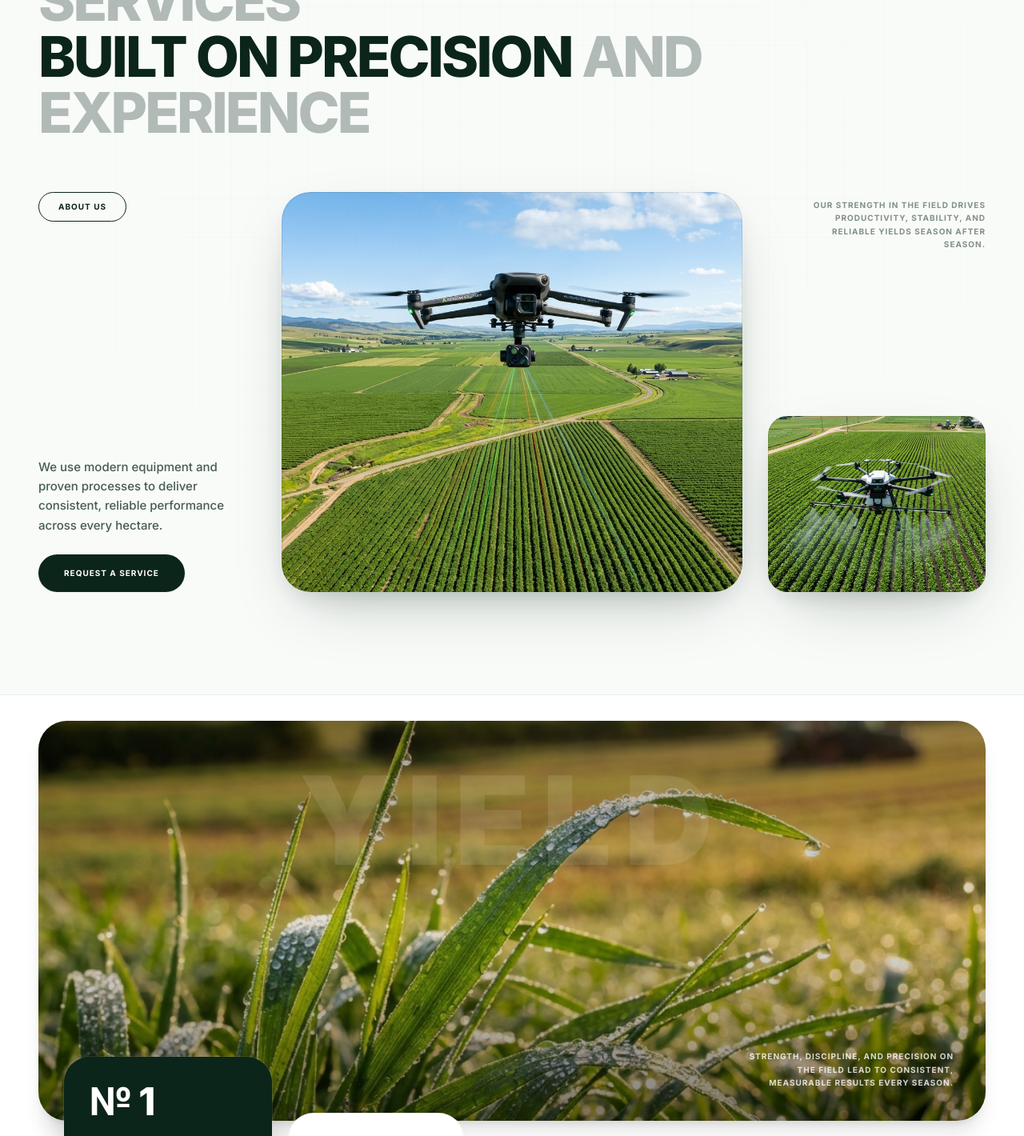
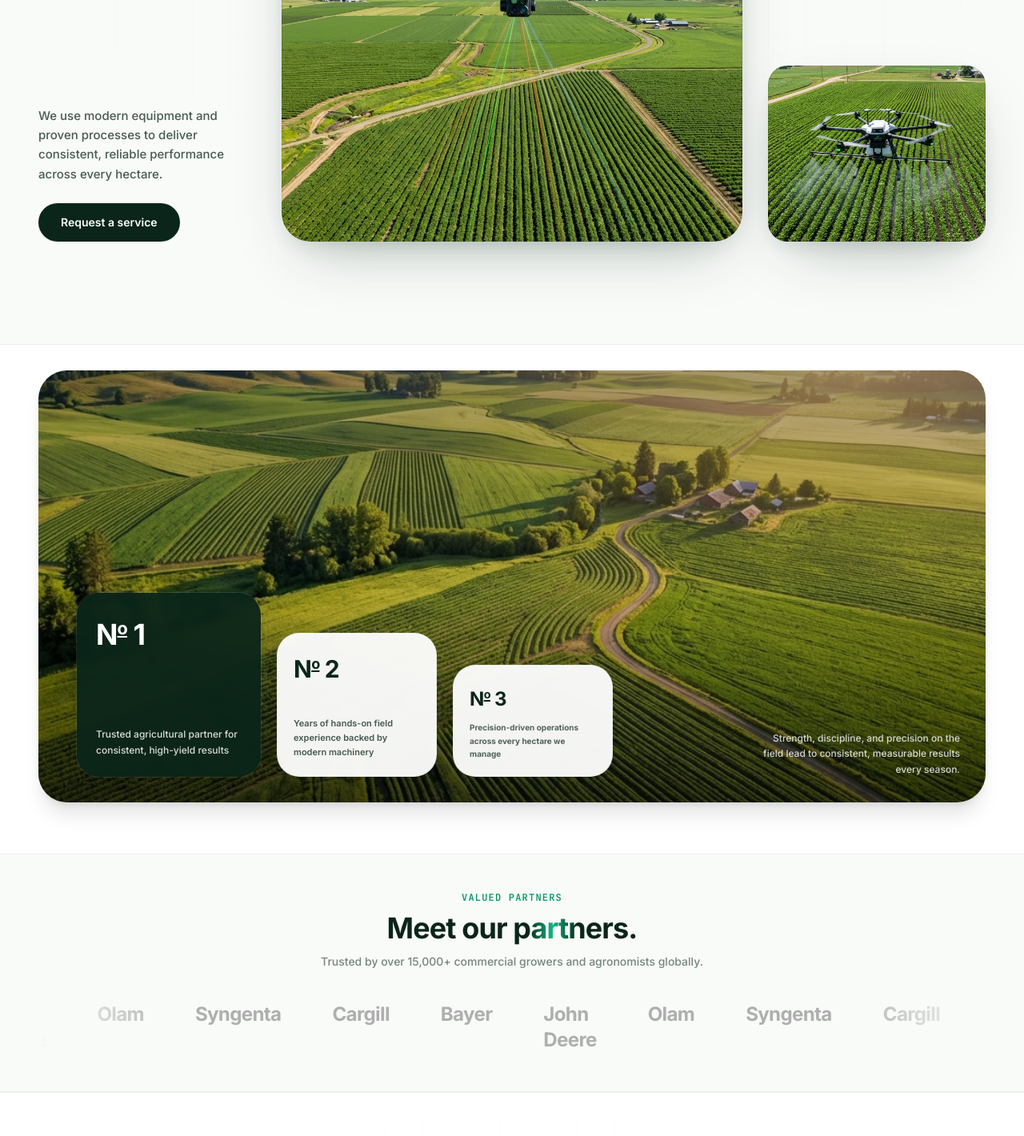
Before and after one commit to SULECO-AGRI/Agri-ERP, a React (Vite) app: page / in a window 1280 px wide. Shown: the part 1330-2750 px from the top of the page at 80% size. Built offline with nearby package versions, Linux system fonts and the light colour scheme.

Commit message:
implement AgriculturalServices and StatsBanner components with assets to landing page

```diff
--- a/src/App.tsx
+++ b/src/App.tsx
@@ -36,9 +36,9 @@ function App() {
         {page === 'home' && (
           <>
             <Hero onNavigate={navigate} />
-            <TrustBar />
             <AgriculturalServices />
             <StatsBanner />
+            <TrustBar />
             <OrbitSection />
             <Pillars />
             <InteractiveCallout />
--- a/src/components/AgriculturalServices.tsx
+++ b/src/components/AgriculturalServices.tsx
@@ -10,14 +10,14 @@ export function AgriculturalServices() {
 
       <div className="mx-auto max-w-8xl px-5 sm:px-8 lg:px-12">
 
-        {/* Large Uppercase Header spanning top width */}
+        {/* Large Header spanning top width matching Hero style */}
         <h2
-          className={`text-4xl font-extrabold tracking-tightest leading-[1.08] text-forest-950 sm:text-5xl md:text-6xl lg:text-[70px] uppercase transition-all duration-1000 ${
+          className={`text-4xl font-bold tracking-tightest leading-[1.05] text-forest-950 sm:text-5xl md:text-6xl lg:text-[70px] transition-all duration-1000 ${
             shown ? 'opacity-100 translate-y-0' : 'opacity-0 translate-y-6'
           }`}
         >
           Professional Agricultural <span className="text-forest-950/30">Services</span> <br />
-          built on precision <span className="text-forest-950/30">and experience</span>
+          Built on Precision <span className="text-forest-950/30">and Experience</span>
         </h2>
 
         {/* 3-Column Layout Block */}
@@ -30,7 +30,7 @@ export function AgriculturalServices() {
             }`}
           >
             {/* Top pill outline button */}
-            <button className="self-start rounded-full border border-forest-950 px-6 py-2.5 text-[10px] font-bold uppercase tracking-widest text-forest-950 hover:bg-forest-950 hover:text-white transition-all duration-300 active:scale-[0.98]">
+            <button className="self-start rounded-full border border-forest-950 px-5 py-2 text-xs font-semibold text-forest-950 hover:bg-forest-950 hover:text-white transition-all duration-300 active:scale-[0.98]">
               About us
             </button>
 
@@ -39,7 +39,7 @@ export function AgriculturalServices() {
               <p className="text-[15px] font-medium leading-relaxed text-forest-950/75 max-w-[280px]">
                 We use modern equipment and proven processes to deliver consistent, reliable performance across every hectare.
               </p>
-              <button className="mt-6 self-start rounded-full bg-forest-950 px-8 py-4 text-[10px] font-bold uppercase tracking-widest text-white shadow-sm hover:bg-forest-900 transition-all duration-300 active:scale-[0.98]">
+              <button className="mt-6 self-start rounded-full bg-forest-950 px-7 py-3.5 text-sm font-semibold text-white shadow-sm hover:bg-forest-900 transition-all duration-300 active:scale-[0.98]">
                 Request a service
               </button>
             </div>
@@ -68,8 +68,8 @@ export function AgriculturalServices() {
               shown ? 'opacity-100 translate-x-0' : 'opacity-0 translate-x-6'
             }`}
           >
-            {/* Top aligned text, uppercase right-aligned */}
-            <p className="text-[10px] font-bold tracking-widest text-forest-950/50 uppercase text-right leading-relaxed max-w-[240px] self-end pt-2">
+            {/* Top aligned text, standard right-aligned tag */}
+            <p className="text-xs font-medium leading-relaxed text-forest-950/65 text-right max-w-[240px] self-end pt-2">
               Our strength in the field drives productivity, stability, and reliable yields season after season.
             </p>
 
--- a/src/components/StatsBanner.tsx
+++ b/src/components/StatsBanner.tsx
@@ -4,76 +4,70 @@ export function StatsBanner() {
   const { ref, shown } = useReveal();
 
   return (
-    <section ref={ref} className="relative mx-auto max-w-8xl px-5 sm:px-8 lg:px-12 pt-8 pb-32 sm:pb-40 bg-white overflow-visible">
+    <section ref={ref} className="relative mx-auto max-w-8xl px-5 sm:px-8 lg:px-12 pt-8 pb-16 bg-white overflow-hidden">
       {/* 1. Large Banner Container */}
       <div
-        className={`relative w-full h-[400px] md:h-[500px] rounded-[36px] overflow-hidden shadow-xl select-none transition-all duration-1000 ${
+        className={`relative w-full h-[460px] md:h-[540px] rounded-[36px] overflow-hidden shadow-xl select-none transition-all duration-1000 ${
           shown ? 'opacity-100 scale-100' : 'opacity-0 scale-[0.98]'
         }`}
       >
-        {/* Background panoramic field closeup */}
+        {/* Background panoramic field aerial view */}
         <img
-          src="/images/field_closeup.png"
-          alt="Lush agricultural green fields dewdrops closeup"
+          src="/images/field_aerial.png"
+          alt="Lush agricultural green fields aerial view"
           className="w-full h-full object-cover transition-transform duration-1000 hover:scale-103"
           draggable={false}
         />
 
         {/* Cinematic dark/light shadow overlay gradient */}
-        <div className="absolute inset-0 bg-gradient-to-t from-black/50 via-black/10 to-black/35" />
+        <div className="absolute inset-0 bg-gradient-to-t from-black/60 via-black/10 to-black/35" />
 
-        {/* Large semi-transparent background word overlay */}
-        <div className="absolute inset-x-0 top-12 flex justify-center pointer-events-none">
-          <span className="text-[12vw] font-black uppercase text-white/10 tracking-widest leading-none">
-            YIELD
-          </span>
+        {/* Bottom Right Quote */}
+        <div className="absolute bottom-8 right-8 max-w-[260px] text-right z-10 hidden sm:block">
+          <p className="text-xs font-medium leading-relaxed text-white/80">
+            Strength, discipline, and precision on the field lead to consistent, measurable results every season.
+          </p>
         </div>
 
-        {/* Bottom Right Quote */}
-        <div className="absolute bottom-10 right-10 max-w-[260px] text-right z-10 hidden sm:block">
-          <p className="text-[10px] font-bold tracking-widest text-white/80 uppercase leading-relaxed">
-            STRENGTH, DISCIPLINE, AND PRECISION ON THE FIELD LEAD TO CONSISTENT, MEASURABLE RESULTS EVERY SEASON.
-          </p>
-        </div>
-      </div>
-
-      {/* 2. Floating stepped cards (overlays bottom-left of the banner) */}
-      <div className="absolute -bottom-10 left-10 md:left-20 flex flex-wrap items-end gap-5 z-20 pr-10">
+        {/* 2. Floating stepped cards (positioned completely INSIDE the banner container) */}
+        <div className="absolute bottom-8 left-8 md:left-12 flex flex-wrap items-end gap-5 z-20 pr-10">
 
           {/* Card 1: Dark main highlight */}
           <div
-          className={`bg-forest-950 text-white rounded-[32px] p-8 w-[260px] h-[280px] flex flex-col justify-between shadow-2xl ring-1 ring-white/10 hover:-translate-y-1.5 transition-all duration-500 delay-100 ${
-            shown ? 'opacity-100 translate-y-0' : 'opacity-0 translate-y-6'
-          }`}
+            className="bg-forest-950/95 backdrop-blur-sm text-white rounded-[28px] p-6 w-[230px] h-[230px] flex flex-col justify-between shadow-xl ring-1 ring-white/10 hover:-translate-y-1 transition-transform duration-300"
           >
-          <div className="text-5xl font-extrabold tracking-tight">№ 1</div>
-          <p className="text-sm font-medium leading-relaxed text-white/85">
+            <div className="text-4xl font-bold tracking-tight">
+              N<span className="text-[0.6em] align-super underline decoration-[2px] underline-offset-2">o</span> 1
+            </div>
+            <p className="text-xs font-medium leading-relaxed text-white/85">
               Trusted agricultural partner for consistent, high-yield results
             </p>
           </div>
 
           {/* Card 2: White middle card */}
           <div
-          className={`bg-white text-forest-950 rounded-[32px] p-7 w-[220px] h-[210px] flex flex-col justify-between shadow-xl border border-forest-950/5 hover:-translate-y-1.5 transition-all duration-500 delay-200 ${
-            shown ? 'opacity-100 translate-y-0' : 'opacity-0 translate-y-6'
-          }`}
+            className="bg-white/95 backdrop-blur-sm text-forest-950 rounded-[28px] p-5 w-[200px] h-[180px] flex flex-col justify-between shadow-lg border border-forest-950/5 hover:-translate-y-1 transition-transform duration-300"
           >
-          <div className="text-4xl font-extrabold tracking-tight">№ 2</div>
-          <p className="text-xs font-semibold leading-relaxed text-forest-950/75">
+            <div className="text-3xl font-bold tracking-tight">
+              N<span className="text-[0.6em] align-super underline decoration-[2px] underline-offset-2">o</span> 2
+            </div>
+            <p className="text-[11px] font-semibold leading-relaxed text-forest-950/75">
               Years of hands-on field experience backed by modern machinery
             </p>
           </div>
 
           {/* Card 3: White end card */}
           <div
-          className={`bg-white text-forest-950 rounded-[32px] p-6 w-[220px] h-[150px] flex flex-col justify-between shadow-lg border border-forest-950/5 hover:-translate-y-1.5 transition-all duration-500 delay-300 ${
-            shown ? 'opacity-100 translate-y-0' : 'opacity-0 translate-y-6'
-          }`}
+            className="bg-white/95 backdrop-blur-sm text-forest-950 rounded-[28px] p-5 w-[200px] h-[140px] flex flex-col justify-between shadow-md border border-forest-950/5 hover:-translate-y-1 transition-transform duration-300"
           >
-          <div className="text-3xl font-extrabold tracking-tight">№ 3</div>
-          <p className="text-[11px] font-bold leading-relaxed text-forest-950/70">
+            <div className="text-2xl font-bold tracking-tight">
+              N<span className="text-[0.6em] align-super underline decoration-[1.5px] underline-offset-2">o</span> 3
+            </div>
+            <p className="text-[10px] font-bold leading-relaxed text-forest-950/70">
               Precision-driven operations across every hectare we manage
             </p>
+          </div>
+
         </div>
 
       </div>
```
Also changed, not shown: public/images/field_aerial.png (added), public/images/field_closeup.png. Lines whose indentation alone changed are shown as unchanged.
